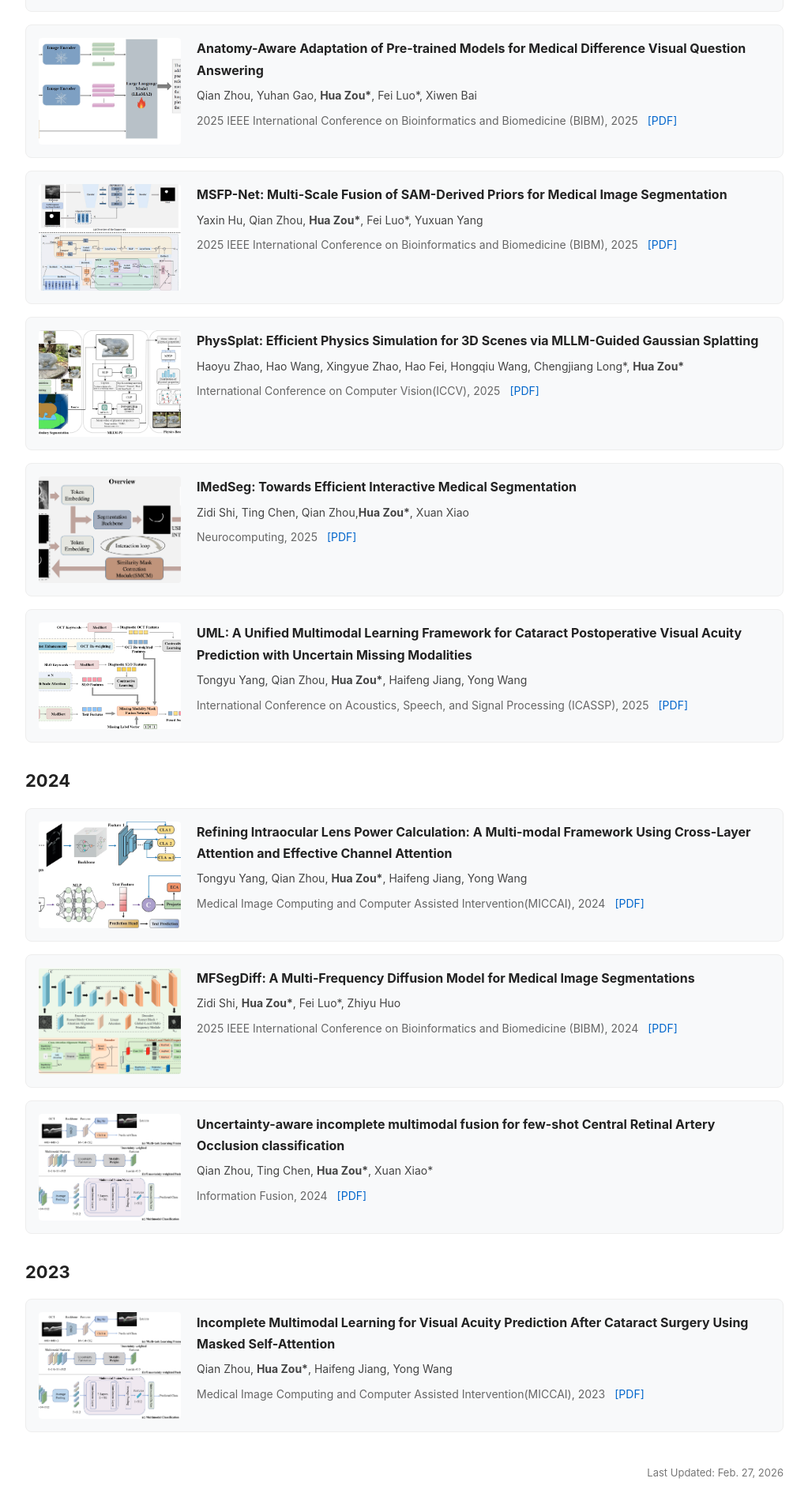
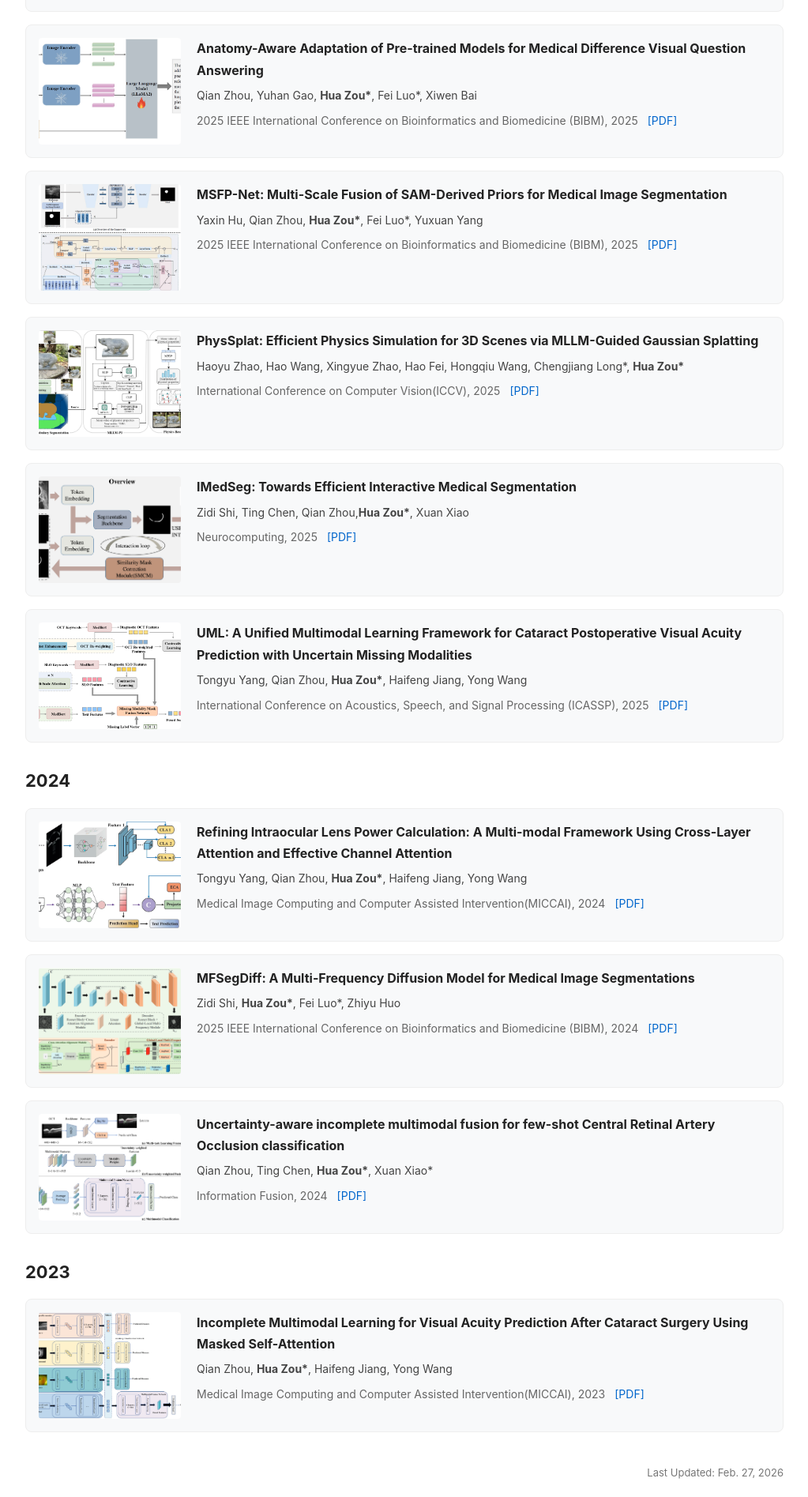
Before and after one commit to zouhuawhu/zouhuawhu.github.io, a Jekyll site: the page built from Publications/publications.html, in a window 1280 px wide. Shown: the part 1004-2899 px from the top of the page at 79% size, without its empty margins (128-1151 px from the left). Built offline with Jekyll 4.4.1, drawn with Linux system fonts in a browser that asks for light colours.

Commit message:
Update _config.yml

```diff
--- a/_config.yml
+++ b/_config.yml
@@ -181,8 +181,8 @@
     venue: "Medical Image Computing and Computer Assisted Intervention(MICCAI), 2023"
     year: 2023
     links:
-      paper: "https://doi.org/10.1016/j.inffus.2023.102200"
-    thumb: "/assets/infofusion2024.jpg"
+      paper: "https://doi.org/10.1007/978-3-031-43990-2_69"
+    thumb: "/assets/miccai2023.png"
 
 # ========== 项目列表配置（英文版本） ==========
 projects:
```
